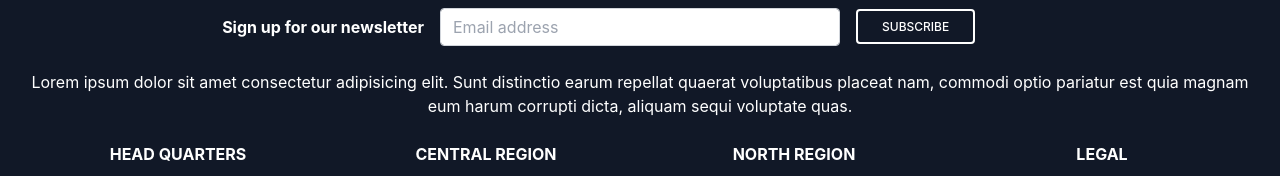
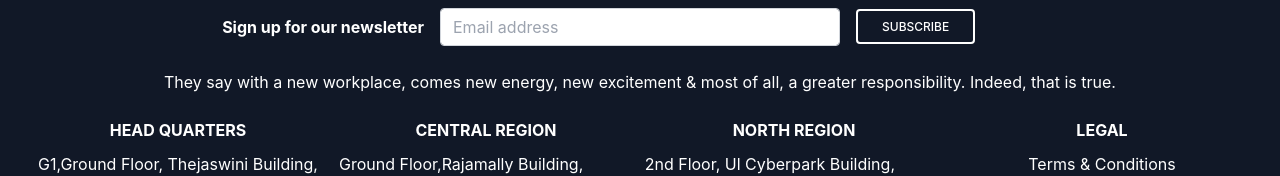
Before and after one commit to Nayananarayanannn/ictakProject, a React (Create React App) app in the folder project_frontend/: page /course/1 in a window 1280 px wide. Shown: the part 6559-6735 px from the top of the page. Built offline with nearby package versions, Linux system fonts and the light colour scheme; no server answers; what tw-elements would draw is missing.

Commit message:
Update Footer.js

```diff
--- a/project_frontend/src/components/Footer.js
+++ b/project_frontend/src/components/Footer.js
@@ -191,10 +191,7 @@ const Footer = () => {
 
         <div className="mb-6">
           <p>
-            Lorem ipsum dolor sit amet consectetur adipisicing elit. Sunt
-            distinctio earum repellat quaerat voluptatibus placeat nam, commodi
-            optio pariatur est quia magnam eum harum corrupti dicta, aliquam
-            sequi voluptate quas.
+            They say with a new workplace, comes new energy, new excitement & most of all, a greater responsibility. Indeed, that is true.
           </p>
         </div>
 
```
